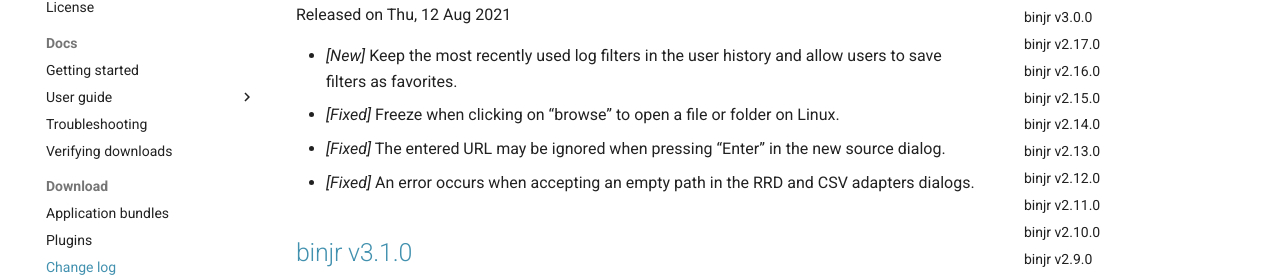
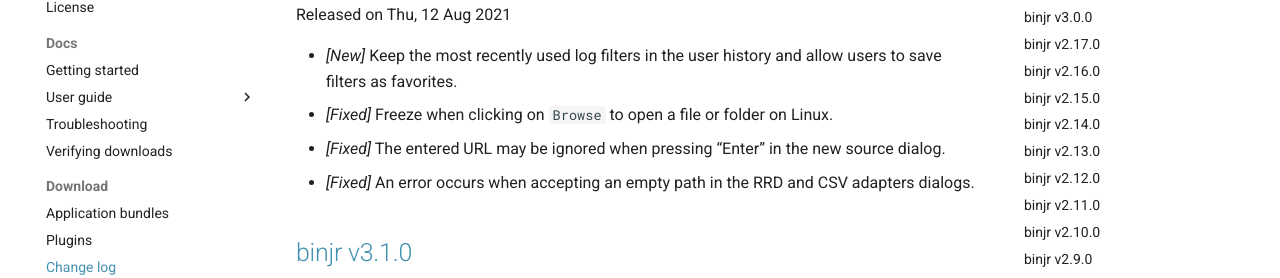
Before and after one commit to binjr/binjr.github.io, an MkDocs documentation site: the page built from docs/download/CHANGELOG.md, in a window 1280 px wide and 900 px high. Shown: the part 229-507 px from the top of the window. Built offline with MkDocs 1.6.1 and Material for MkDocs 9.7.7, drawn with Linux system fonts in a browser that asks for light colours; comment, search, counter and statistics services are not loaded.

```diff
--- a/docs/download/CHANGELOG.md
+++ b/docs/download/CHANGELOG.md
@@ -4,7 +4,7 @@
 Released on Thu, 12 Aug 2021
 
 * _[New]_ Keep the most recently used log filters in the user history and allow users to save filters as favorites.
-* _[Fixed]_ Freeze when clicking on “browse” to open a file or folder on Linux.
+* _[Fixed]_ Freeze when clicking on `Browse` to open a file or folder on Linux.
 * _[Fixed]_ The entered URL may be ignored when pressing "Enter" in the new source dialog.
 * _[Fixed]_ An error occurs when accepting an empty path in the RRD and CSV adapters dialogs.
 
```
